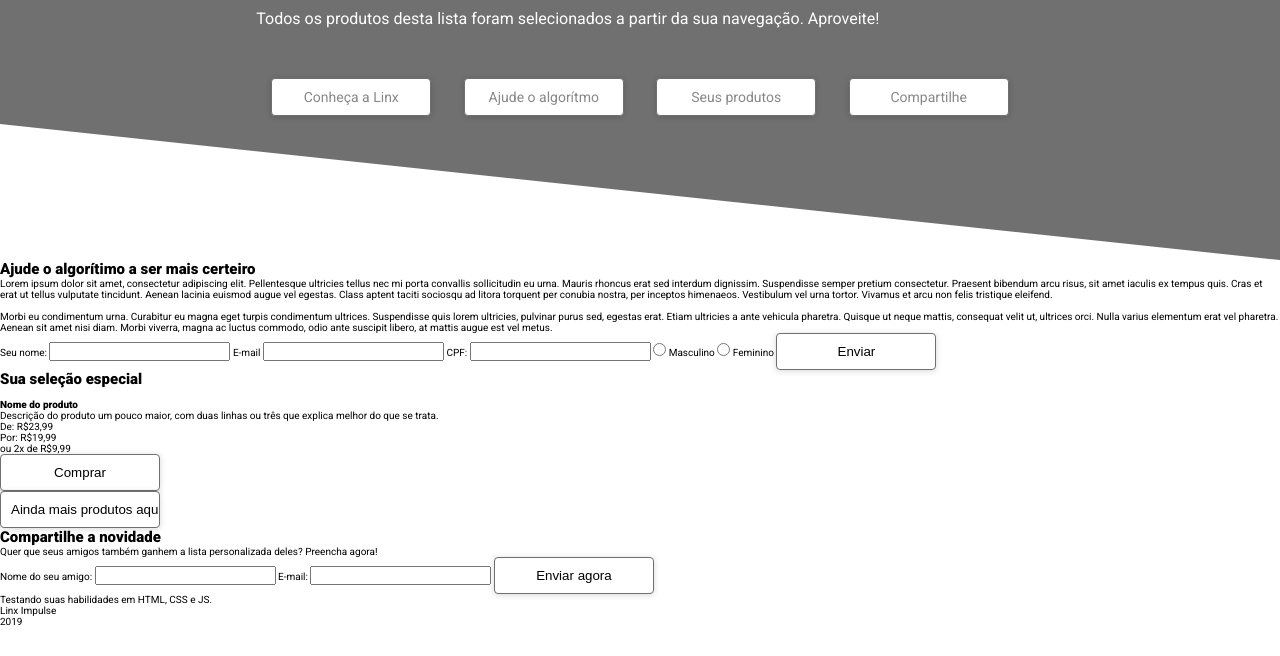
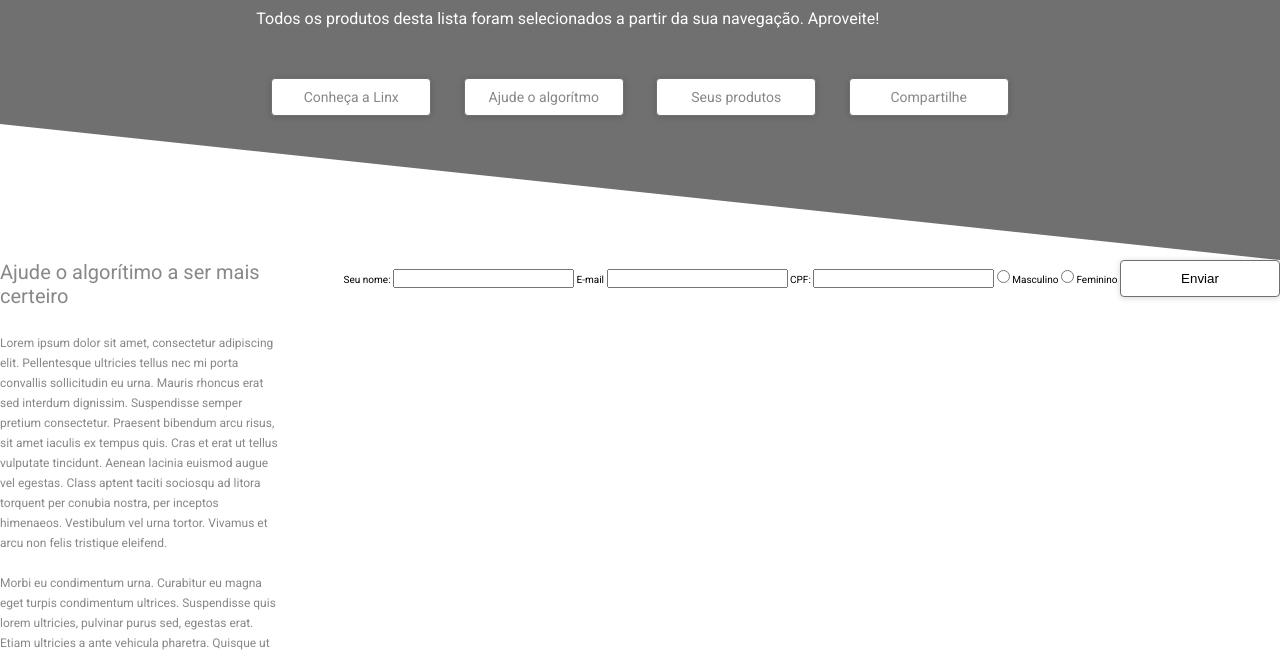
Before and after one commit to MateusAndrade03/linx-challenge, a website: page public/index.html in a window 1280 px wide. Shown: the part 140-796 px from the top of the page. Drawn offline with Linux system fonts and the light colour scheme.

Commit message:
Add style to main-description-form in main.css

```diff
--- a/public/css/main.css
+++ b/public/css/main.css
@@ -87,6 +87,30 @@ body {
   font-size: 1.4rem;
 }
 
+.main-description-form {
+  display: flex;
+  justify-content: center;
+  margin: auto;
+}
+
+.main-description {
+  flex: 1.5;
+  max-width: 520px;
+  margin-right: 60px;
+  color: #888;
+}
+
+.main-description h2 {
+  font-size: 2rem;
+  font-weight: 400;
+  margin-bottom: 25px;
+}
+
+.main-description p {
+  font-size: 1.2rem;
+  line-height: 2rem;
+}
+
 .btn {
   display: inline-block;
   background: #ffffff;
```
